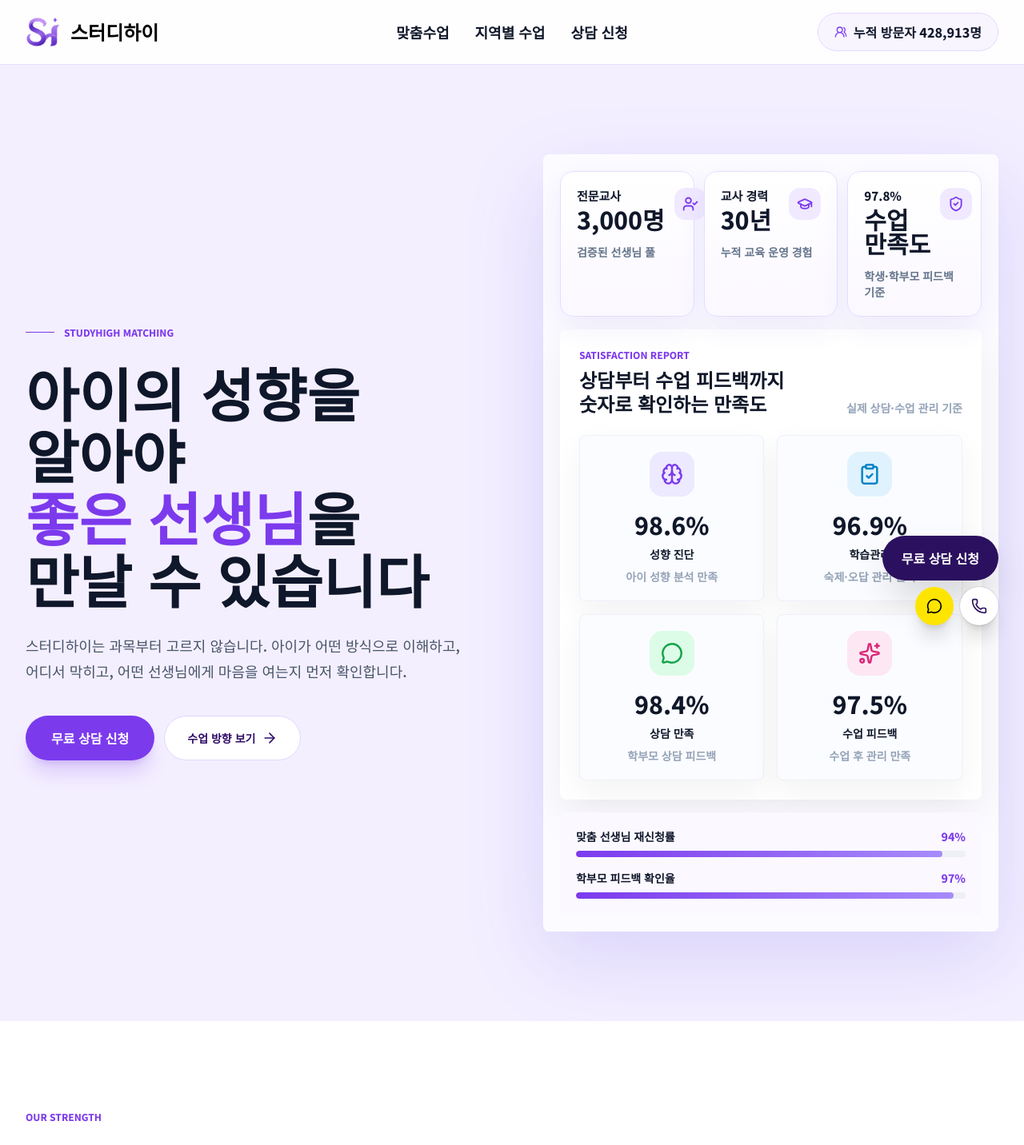
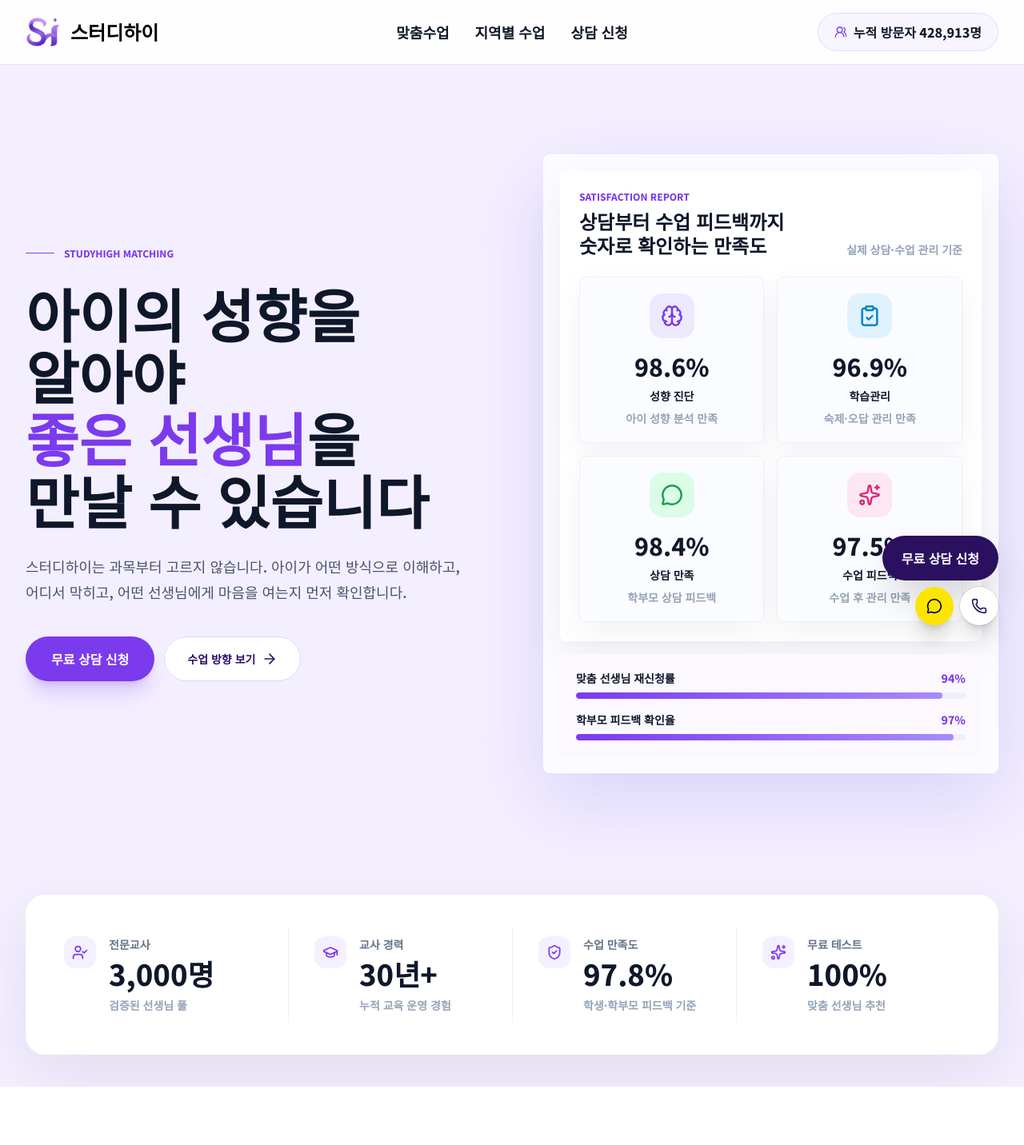
Before and after one commit to kbora33140-prog/studyhigh, a Next.js app: page / in a window 1280 px wide. Shown: the top 1432 px of the page at 80% size. Built offline with nearby package versions, Linux system fonts and the light colour scheme.

Commit message:
feat: add premium stats bar below hero

```diff
--- a/src/app/page.tsx
+++ b/src/app/page.tsx
@@ -32,7 +32,7 @@
 } from "@/components/ui/accordion";
 import { buttonVariants } from "@/components/ui/button";
 
-const visitorStats = [
+const statsBarItems = [
   {
     title: "전문교사",
     value: "3,000명",
@@ -41,15 +41,21 @@
   },
   {
     title: "교사 경력",
-    value: "30년",
+    value: "30년+",
     label: "누적 교육 운영 경험",
     icon: GraduationCap,
   },
   {
-    title: "97.8%",
-    value: "수업 만족도",
+    title: "수업 만족도",
+    value: "97.8%",
     label: "학생·학부모 피드백 기준",
     icon: ShieldCheck,
+  },
+  {
+    title: "무료 테스트",
+    value: "100%",
+    label: "맞춤 선생님 추천",
+    icon: Sparkles,
   },
 ];
 
@@ -360,37 +366,7 @@
 
             <div className="relative z-10">
               <div className="rounded-[8px] border border-white/70 bg-white/72 p-4 shadow-[0_34px_100px_rgba(79,70,229,0.16)] backdrop-blur sm:p-5">
-                <div className="grid gap-3 sm:grid-cols-3">
-                  {visitorStats.map((stat) => {
-                    const Icon = stat.icon;
-
-                    return (
-                      <div
-                        key={stat.label}
-                        className="rounded-[16px] border border-[#e6ddff] bg-[linear-gradient(180deg,#ffffff,#fbf8ff)] p-5 shadow-[0_14px_35px_rgba(79,70,229,0.08)]"
-                      >
-                        <div className="flex items-start justify-between gap-3">
-                          <div>
-                            <p className="text-[15px] font-black leading-5 text-[#0f172a]">
-                              {stat.title}
-                            </p>
-                            <p className="mt-1 text-3xl font-black leading-none text-[#0f172a]">
-                              {stat.value}
-                            </p>
-                          </div>
-                          <div className="flex h-10 w-10 shrink-0 items-center justify-center rounded-[14px] bg-[#f0e9ff] text-[#7c3aed]">
-                            <Icon className="h-5 w-5" strokeWidth={2.2} aria-hidden="true" />
-                          </div>
-                        </div>
-                        <p className="mt-4 text-sm font-bold leading-5 text-[#64748b]">
-                          {stat.label}
-                        </p>
-                      </div>
-                    );
-                  })}
-                </div>
-
-                <div className="mt-4 rounded-[8px] bg-white p-5 shadow-[0_18px_50px_rgba(15,23,42,0.06)] sm:p-6">
+                <div className="rounded-[8px] bg-white p-5 shadow-[0_18px_50px_rgba(15,23,42,0.06)] sm:p-6">
                   <div className="flex flex-col gap-2 sm:flex-row sm:items-end sm:justify-between">
                     <div>
                       <p className="text-xs font-black uppercase tracking-[0.24em] text-[#7c3aed]">
@@ -454,6 +430,38 @@
                   ))}
                 </div>
               </div>
+            </div>
+          </div>
+        </section>
+
+        <section className="bg-[#f4efff] px-5 py-10 lg:px-8">
+          <div className="mx-auto max-w-[1280px] rounded-[24px] bg-white px-6 py-10 shadow-[0_24px_70px_rgba(15,23,42,0.08)] sm:px-12">
+            <div className="grid gap-0 md:grid-cols-4">
+              {statsBarItems.map((stat, index) => {
+                const Icon = stat.icon;
+
+                return (
+                  <div
+                    key={stat.title}
+                    className={`flex items-start gap-4 py-5 md:px-8 md:py-3 ${
+                      index === 0 ? "md:pl-0" : "border-t border-[#eef0f5] md:border-l md:border-t-0"
+                    } ${index === statsBarItems.length - 1 ? "md:pr-0" : ""}`}
+                  >
+                    <div className="flex h-10 w-10 shrink-0 items-center justify-center rounded-[14px] bg-[#f4f0ff] text-[#7c3aed]">
+                      <Icon className="h-5 w-5" strokeWidth={2.1} aria-hidden="true" />
+                    </div>
+                    <div>
+                      <p className="text-sm font-black text-[#64748b]">{stat.title}</p>
+                      <p className="mt-2 text-3xl font-black leading-none tracking-normal text-[#0f172a] sm:text-4xl">
+                        {stat.value}
+                      </p>
+                      <p className="mt-3 text-sm font-bold leading-5 text-[#94a3b8]">
+                        {stat.label}
+                      </p>
+                    </div>
+                  </div>
+                );
+              })}
             </div>
           </div>
         </section>
```
